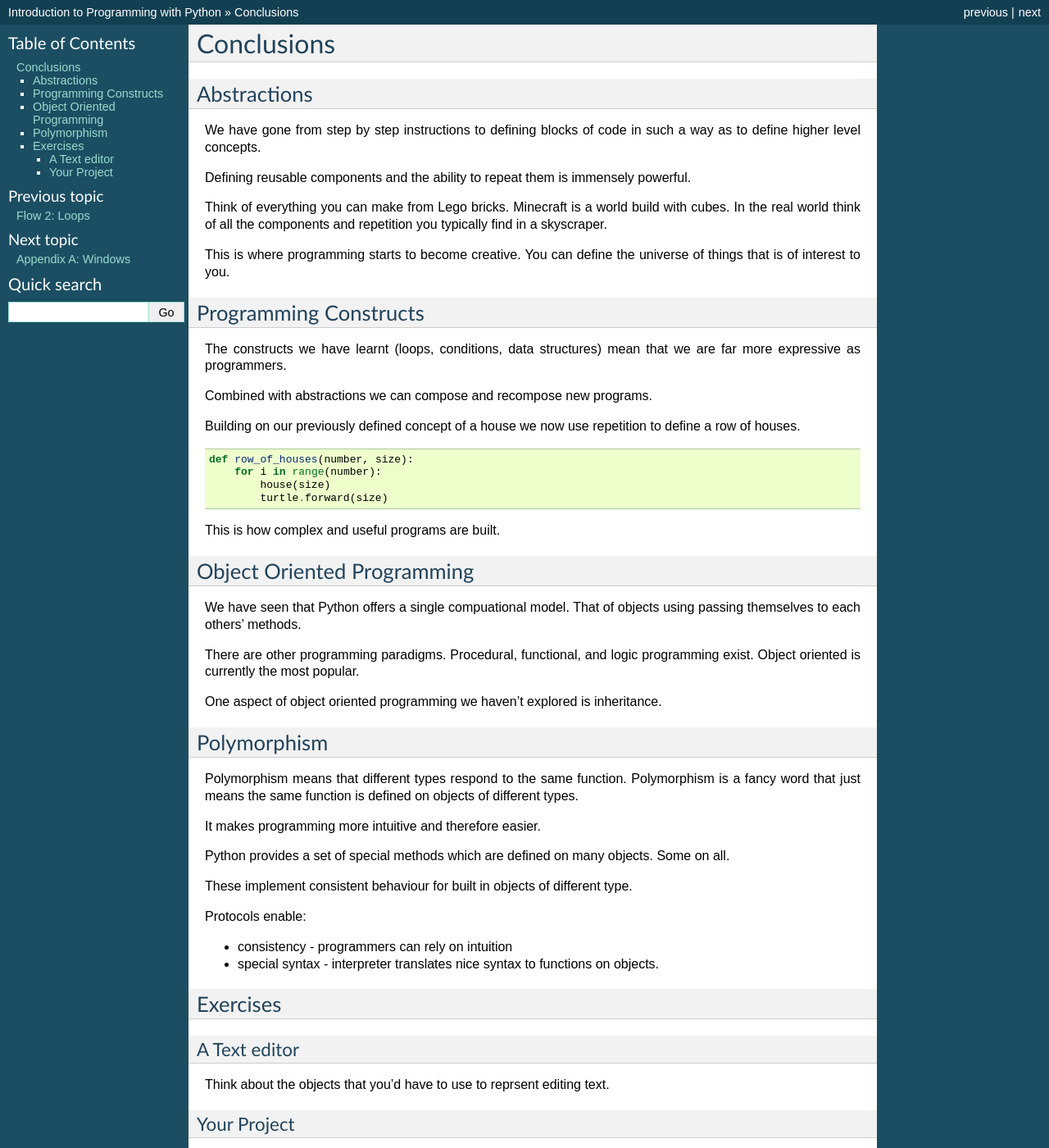
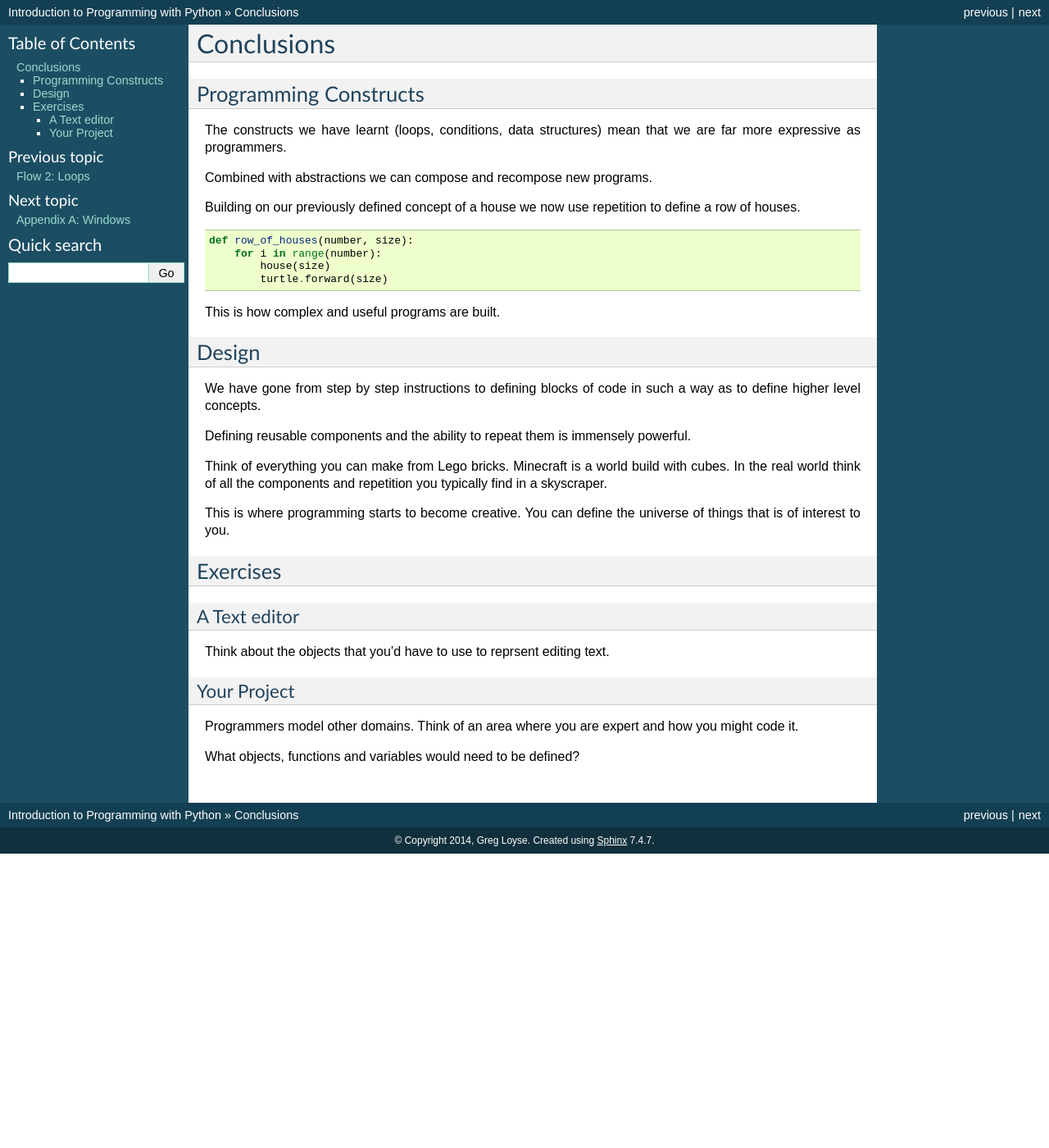
Before and after one commit to gu-lseg/intro-to-programming, a Sphinx documentation site: the page built from source/conclusions.rst, in a window 1280 px wide and 1400 px high. Shown: the whole window at 82% size. Built offline with Sphinx 7.4.7, drawn with Linux system fonts in a browser that asks for light colours.

Commit message:
removed polymorphism & abstraction

```diff
--- a/source/conclusions.rst
+++ b/source/conclusions.rst
@@ -1,20 +1,5 @@
 Conclusions
 ***********
-
-Abstractions
-============
-
-We have gone from step by step instructions to defining blocks of code in such
-a way as to define higher level concepts.
-
-Defining reusable components and the ability to repeat them is immensely powerful.
-
-Think of everything you can make from Lego bricks. Minecraft is a world build
-with cubes. In the real world think of all the components and repetition you
-typically find in a skyscraper.
-
-This is where programming starts to become creative. You can define the
-universe of things that is of interest to you.
 
 Programming Constructs
 ======================
@@ -36,35 +21,21 @@ to define a row of houses.
 
 This is how complex and useful programs are built.
 
-Object Oriented Programming
-===========================
 
-We have seen that Python offers a single compuational model. That of objects
-using passing themselves to each others' methods.
+Design
+======
 
-There are other programming paradigms. Procedural, functional, and logic
-programming exist. Object oriented is currently the most popular.
+We have gone from step by step instructions to defining blocks of code in such
+a way as to define higher level concepts.
 
-One aspect of object oriented programming we haven't explored is inheritance.
+Defining reusable components and the ability to repeat them is immensely powerful.
 
-Polymorphism
-============
+Think of everything you can make from Lego bricks. Minecraft is a world build
+with cubes. In the real world think of all the components and repetition you
+typically find in a skyscraper.
 
-Polymorphism means that different types respond to the same function.
-Polymorphism is a fancy word that just means the same function is
-defined on objects of different types.
-
-It makes programming more intuitive and therefore easier.
-
-Python provides a set of special methods which are defined on many objects.
-Some on all.
-
-These implement consistent behaviour for built in objects of different type.
-
-Protocols enable:
-
-* consistency - programmers can rely on intuition
-* special syntax - interpreter translates nice syntax to functions on objects.
+This is where programming starts to become creative. You can define the
+universe of things that is of interest to you.
 
 
 Exercises
```
